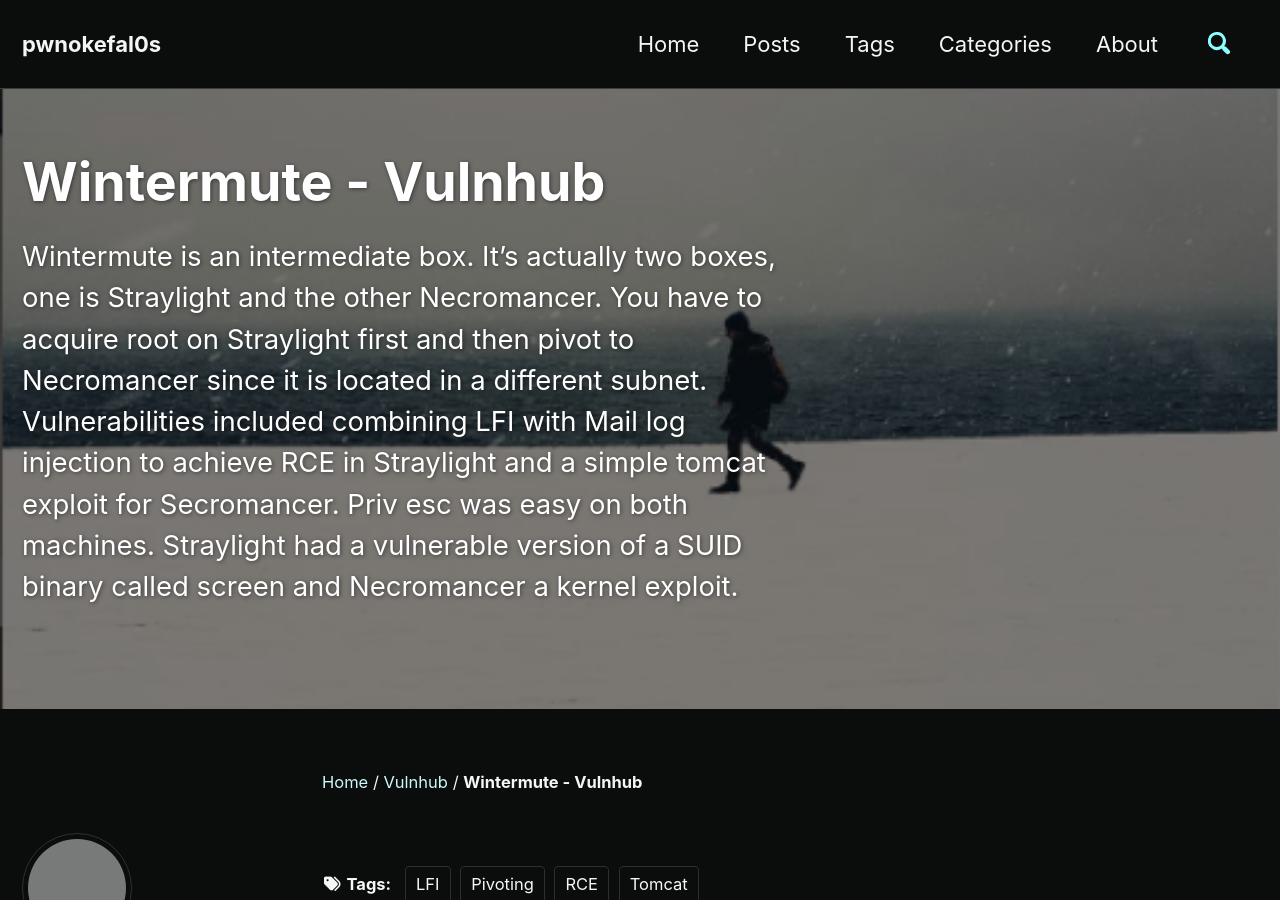
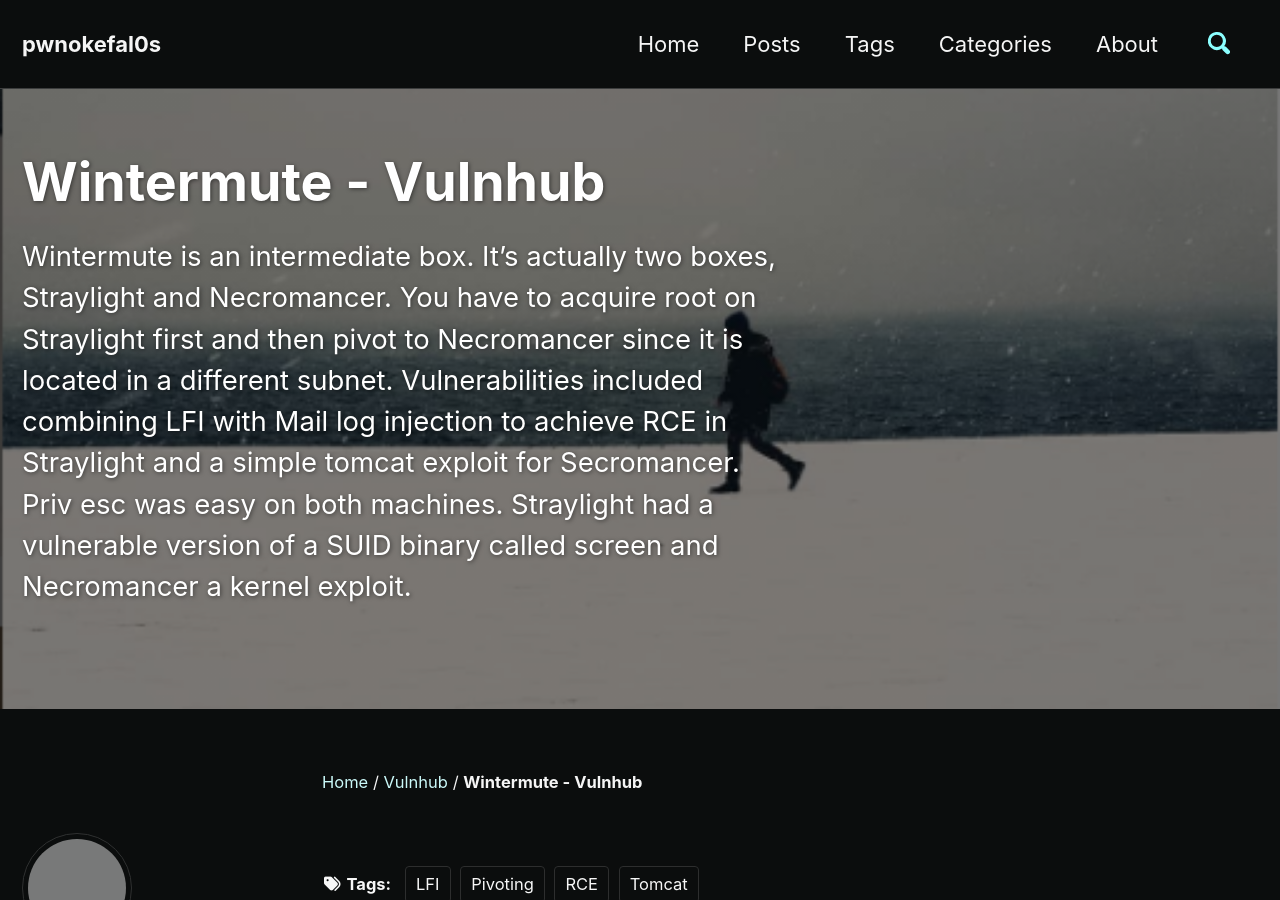
Before and after one commit to astasinos/astasinos.github.io, a Jekyll site: the page built from _posts/2020-05-02-wintermute.md, in a window 1280 px wide and 900 px high. Built offline with Jekyll 4.4.1, drawn with Linux system fonts in a browser that asks for light colours; cached includes are drawn as plain includes; nearby versions of some CDN libraries; grey boxes are pictures that could not be loaded.

Commit message:
Update 2020-05-02-wintermute.md

```diff
--- a/_posts/2020-05-02-wintermute.md
+++ b/_posts/2020-05-02-wintermute.md
@@ -7,7 +7,7 @@ tags: LFI Pivoting Tomcat RCE
 categories: Vulnhub
 classes: wide
 author: komodino
-excerpt: "Wintermute is an intermediate box. It's actually two boxes, one is Straylight and the other Necromancer. You have to acquire root on Straylight first and then pivot to Necromancer since it is located in a different subnet. Vulnerabilities included combining LFI with Mail log injection to achieve RCE in Straylight and a simple tomcat exploit for Secromancer. Priv esc was easy on both machines. Straylight had a vulnerable version of a SUID binary called screen and Necromancer a kernel exploit."
+excerpt: "Wintermute is an intermediate box. It's actually two boxes, Straylight and Necromancer. You have to acquire root on Straylight first and then pivot to Necromancer since it is located in a different subnet. Vulnerabilities included combining LFI with Mail log injection to achieve RCE in Straylight and a simple tomcat exploit for Secromancer. Priv esc was easy on both machines. Straylight had a vulnerable version of a SUID binary called screen and Necromancer a kernel exploit."
 header:
   teaser: /assets/images/wintermute/wintermute.png
   teaser_home_page: true
```
